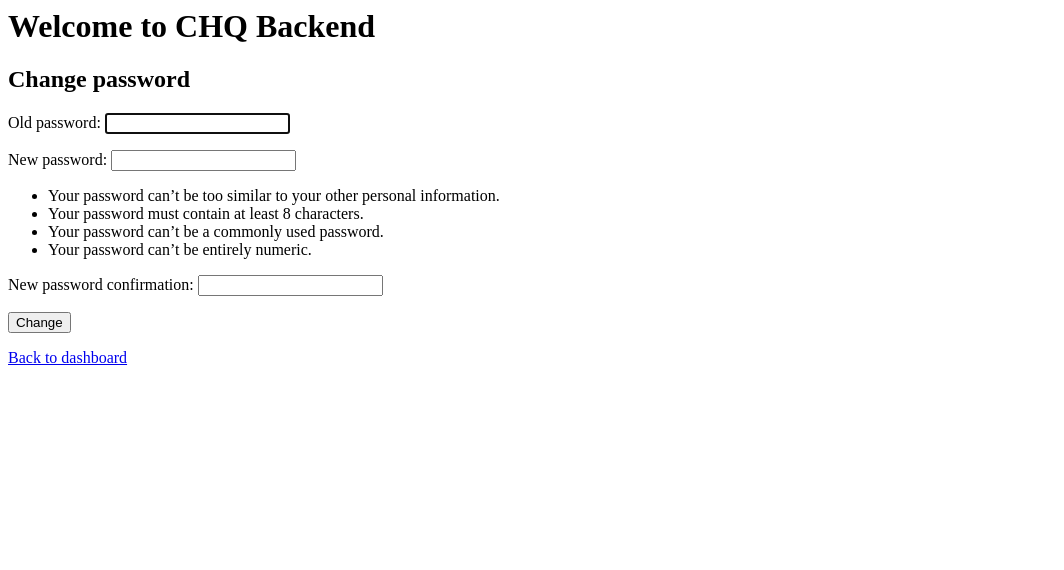
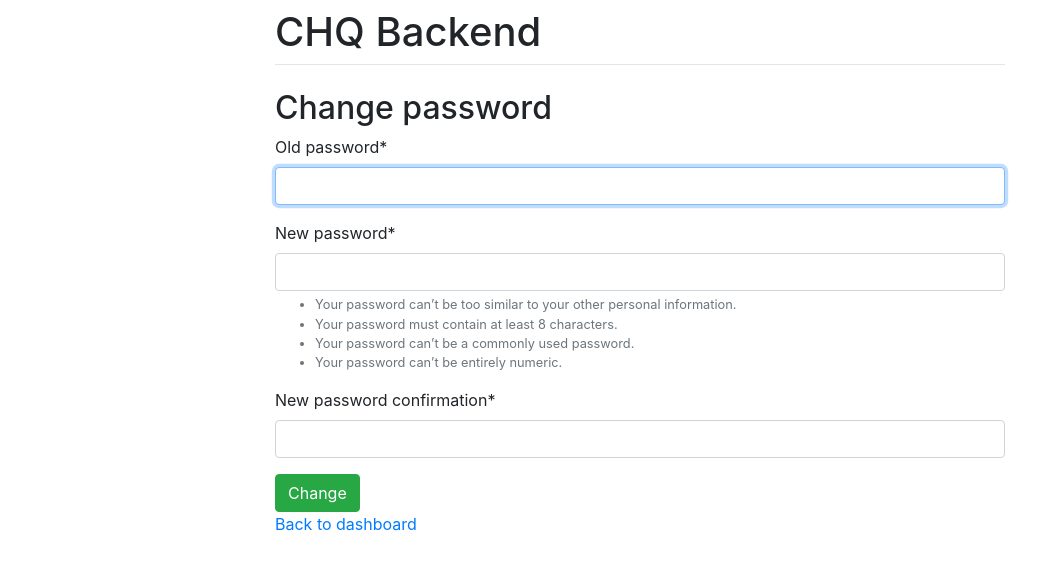
Before and after one commit to ralsuwaidi/CHQ_Backend, a Django app: a page that uses users/templates/base.html in a window 1280 px wide. Shown: the top 570 px of the page, without its empty margins (0-1064 px from the left). Run offline with Django 3.2, Linux system fonts and the light colour scheme; the visitor is signed in with stand-in values (Sample User, id 1); some libraries are stand-ins or nearby versions.

Commit message:
crisp form template

```diff
--- a/chq_backend/settings.py
+++ b/chq_backend/settings.py
@@ -37,6 +37,7 @@ ALLOWED_HOSTS = []
 
 INSTALLED_APPS = [
     'users.apps.UsersConfig',
+    'crispy_forms',
     'django.contrib.admin',
     'django.contrib.auth',
     'django.contrib.contenttypes',
@@ -44,6 +45,8 @@ INSTALLED_APPS = [
     'django.contrib.messages',
     'django.contrib.staticfiles',
 ]
+
+CRISPY_TEMPLATE_PACK = 'bootstrap4'
 
 MIDDLEWARE = [
     'django.middleware.security.SecurityMiddleware',
--- a/requirements.txt
+++ b/requirements.txt
@@ -1,2 +1,3 @@
 # main
 Django>=3.0,<4.0
+django-crispy-forms = "*"
--- a/users/templates/base.html
+++ b/users/templates/base.html
@@ -1,4 +1,21 @@
-<h1>Welcome to CHQ Backend</h1>
-
-{% block content %}
-{% endblock %}
+<!doctype html>
+<html lang="en">
+  <head>
+    <meta charset="utf-8">
+    <meta name="viewport" content="width=device-width, initial-scale=1, shrink-to-fit=no">
+    <link rel="stylesheet" href="https://stackpath.bootstrapcdn.com/bootstrap/4.1.3/css/bootstrap.min.css" integrity="sha384-MCw98/SFnGE8fJT3GXwEOngsV7Zt27NXFoaoApmYm81iuXoPkFOJwJ8ERdknLPMO" crossorigin="anonymous">
+    <title>CHQ Backend</title>
+  </head>
+ <body>
+    <div class="container">
+      <div class="row justify-content-center">
+        <div class="col-8">
+          <h1 class="mt-2">CHQ Backend</h1>
+          <hr class="mt-0 mb-4">
+          {% block content %}
+          {% endblock %}
+        </div>
+      </div>
+    </div>
+  </body>
+</html>
--- a/users/templates/registration/login.html
+++ b/users/templates/registration/login.html
@@ -4,10 +4,12 @@
 {% block content %}
 <h2>Login</h2>
 
+{% load crispy_forms_tags %}
+
 <form method="post">
     {% csrf_token %}
-    {{ form.as_p }}
-    <input type="submit" value="Login">
+    {{ form|crispy }}
+    <button type="submit" class="btn btn-success">Login</button>
 </form>
 
 <a href="{% url 'users:profile' %}">Back to profile</a>
--- a/users/templates/registration/password_change_form.html
+++ b/users/templates/registration/password_change_form.html
@@ -4,10 +4,13 @@
 {% block content %}
 <h2>Change password</h2>
 
+{% load crispy_forms_tags %}
+
+
 <form method="post">
     {% csrf_token %}
-    {{ form.as_p }}
-    <input type="submit" value="Change">
+    {{ form|crispy }}
+    <button type="submit" class="btn btn-success">Change</button>
 </form>
 
 <a href="{% url 'users:profile' %}">Back to dashboard</a>
```
Also changed, not shown: 2 other files.
